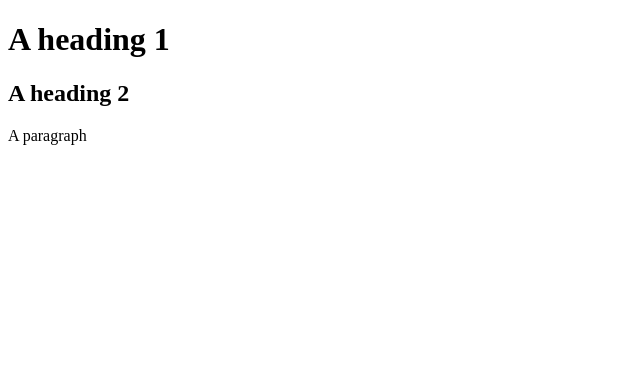
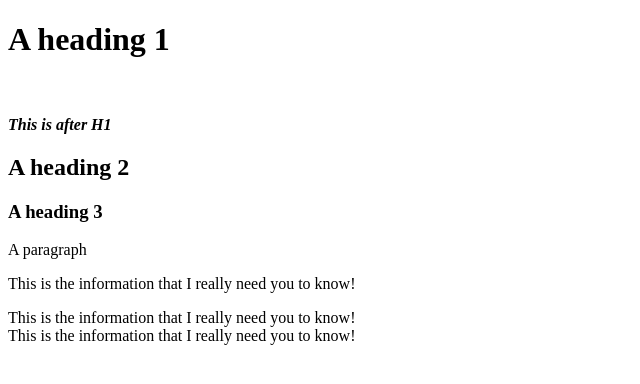
Before and after one commit to fmantis3/assignment1, a plain HTML site: page index.html in a window 1280 px wide. Shown: the whole page, without its empty margins (0-640 px from the left). Drawn offline with Linux system fonts and the light colour scheme.

Commit message:
added elements

```diff
--- a/index.html
+++ b/index.html
@@ -6,8 +6,11 @@
     <link rel="stylesheet" type="text/css" href="css/styles.css">
 </head>
 <body>
-    <h1>A heading 1</h1>
+    <h1>A heading 1</h1><br><br><strong><em>This is after H1</em></strong>
     <h2>A heading 2</h2>
+     <h3>A heading 3</h3>
     <p>A paragraph</p>
+    <p>This is the information that I really need you to know!</p>
+    This is the information that I really need you to know!<br> This is the information that I really need you to know!
 </body>
 </html>
```
